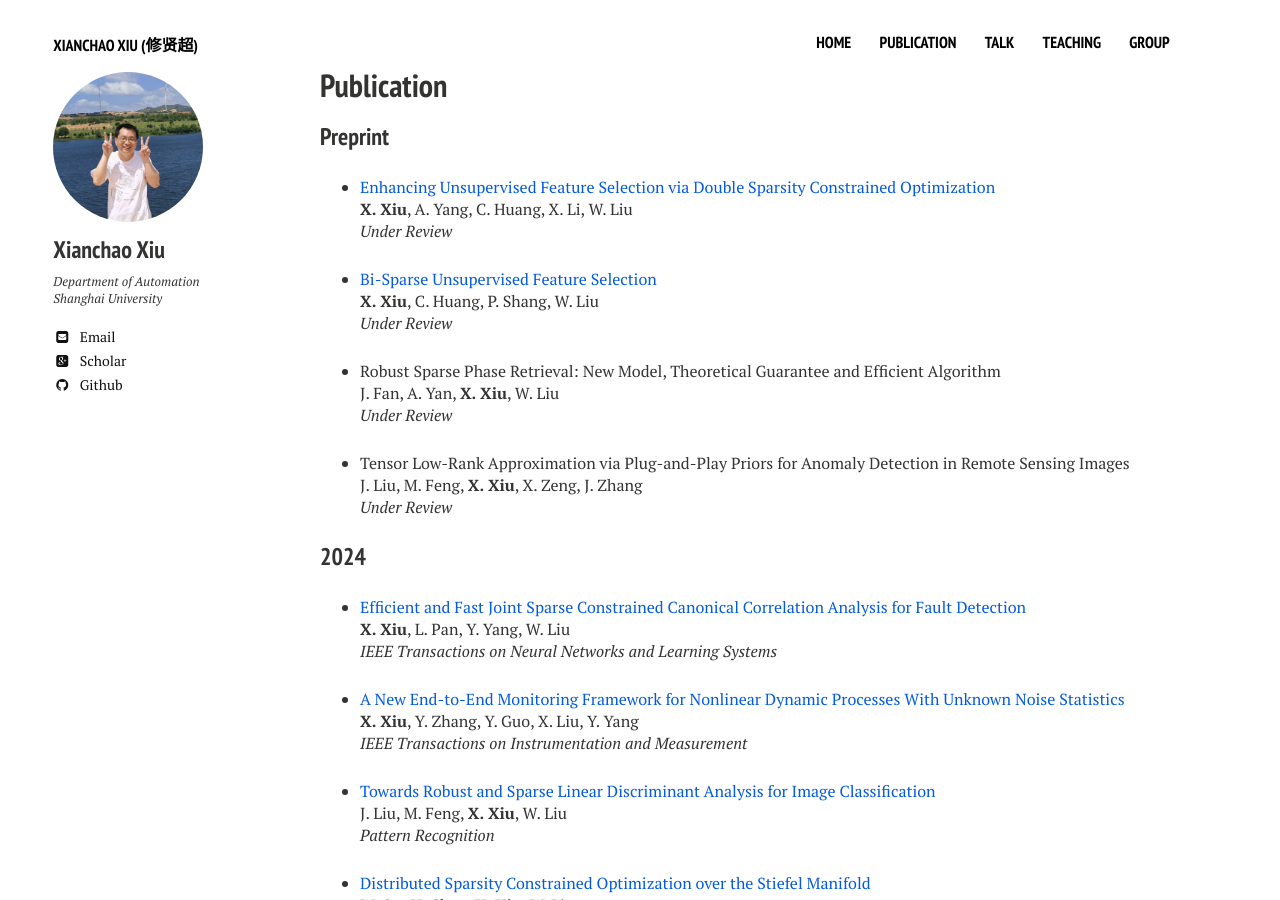
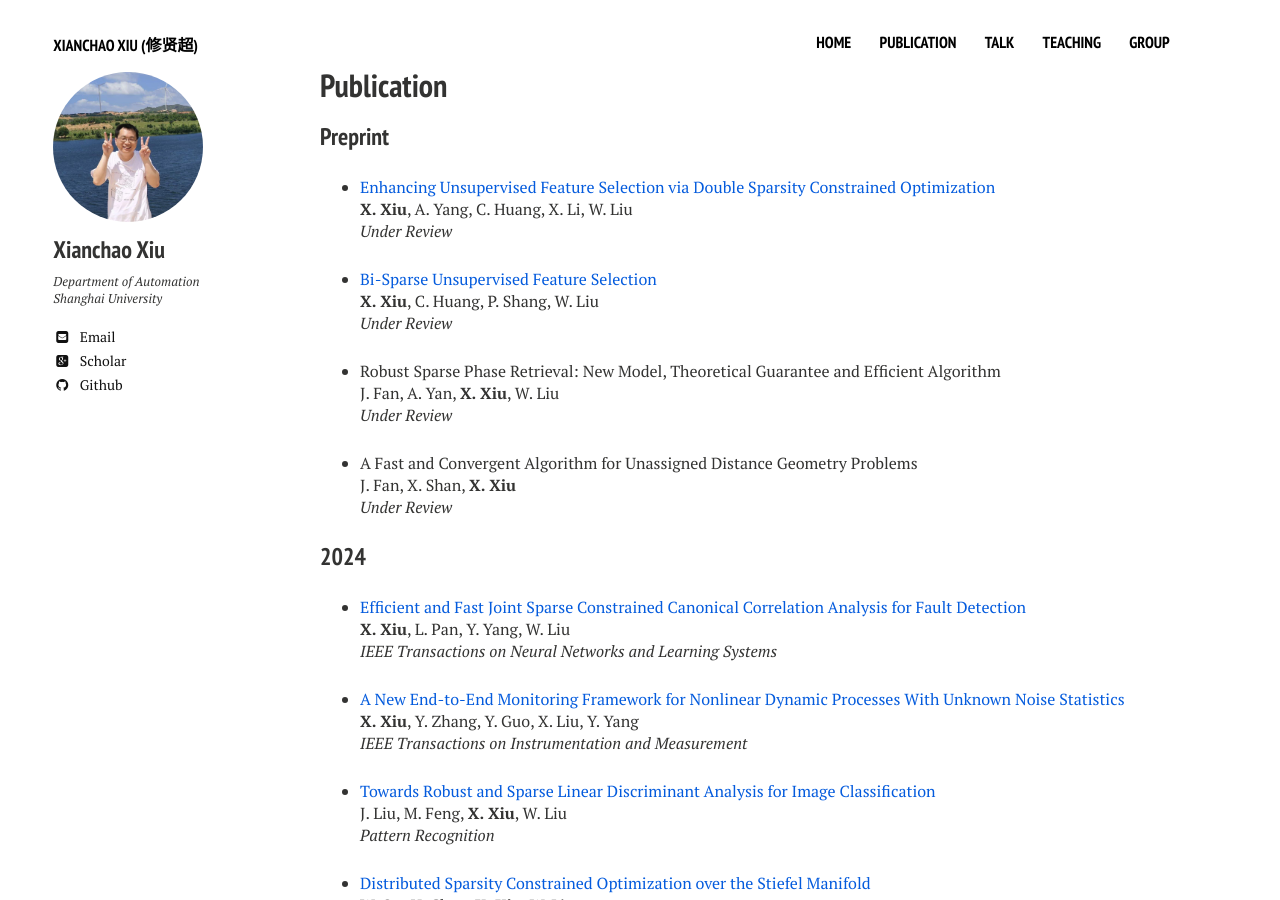
Before and after one commit to xianchaoxiu/xianchaoxiu.github.io, a Jekyll site: the page built from publication/index.md, in a window 1280 px wide and 900 px high. Built offline with Jekyll 4.4.1, drawn with Linux system fonts in a browser that asks for light colours; nearby versions of some CDN libraries.

Commit message:
Update index.md

```diff
--- a/publication/index.md
+++ b/publication/index.md
@@ -27,8 +27,8 @@ J. Fan, A. Yan, <b>X. Xiu</b>, W. Liu<br>
 
 
 
-* Tensor Low-Rank Approximation via Plug-and-Play Priors for Anomaly Detection in Remote Sensing Images <br>
-J. Liu, M. Feng, <b>X. Xiu</b>, X. Zeng, J. Zhang<br>
+* A Fast and Convergent Algorithm for Unassigned Distance Geometry Problems <br>
+J. Fan, X. Shan, <b>X. Xiu</b><br>
 <i>Under Review</i><br>
 
 
```
